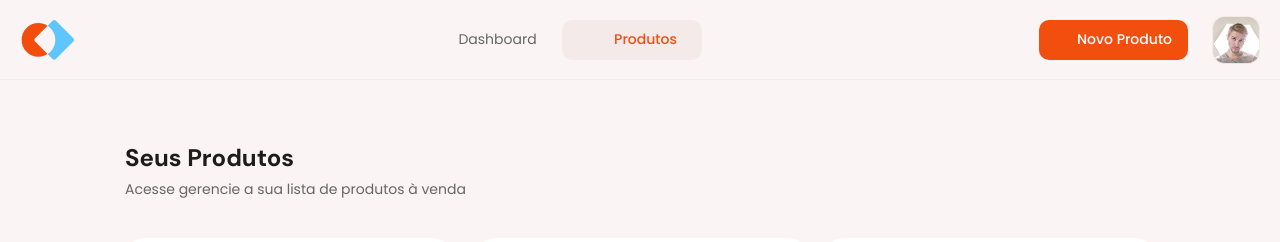
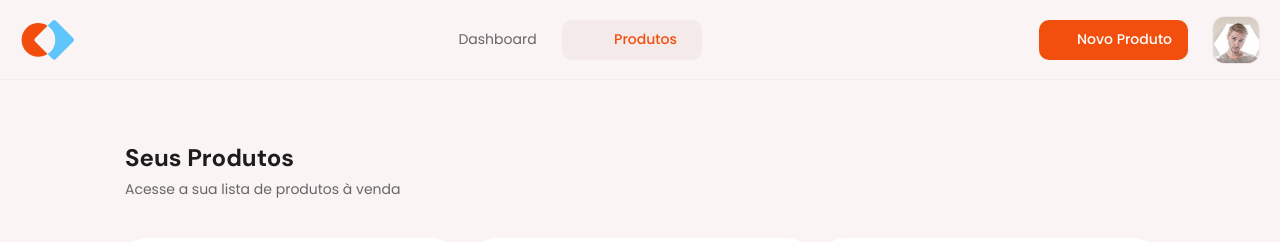
Before and after one commit to ropdias/marketplace-web, a React (Vite) app: page /products in a window 1280 px wide. Shown: the top 242 px of the page. Built offline with nearby package versions, Linux system fonts and the light colour scheme; some icons are missing.

Commit message:
products header text change

```diff
--- a/src/pages/app/products.tsx
+++ b/src/pages/app/products.tsx
@@ -32,7 +32,7 @@ export function Products() {
           Seus Produtos
         </p>
         <p className={cn('text-gray-300', getTailwindClass('font-body-sm'))}>
-          Acesse gerencie a sua lista de produtos à venda
+          Acesse a sua lista de produtos à venda
         </p>
       </div>
       <div className="flex-start flex gap-6">
```
